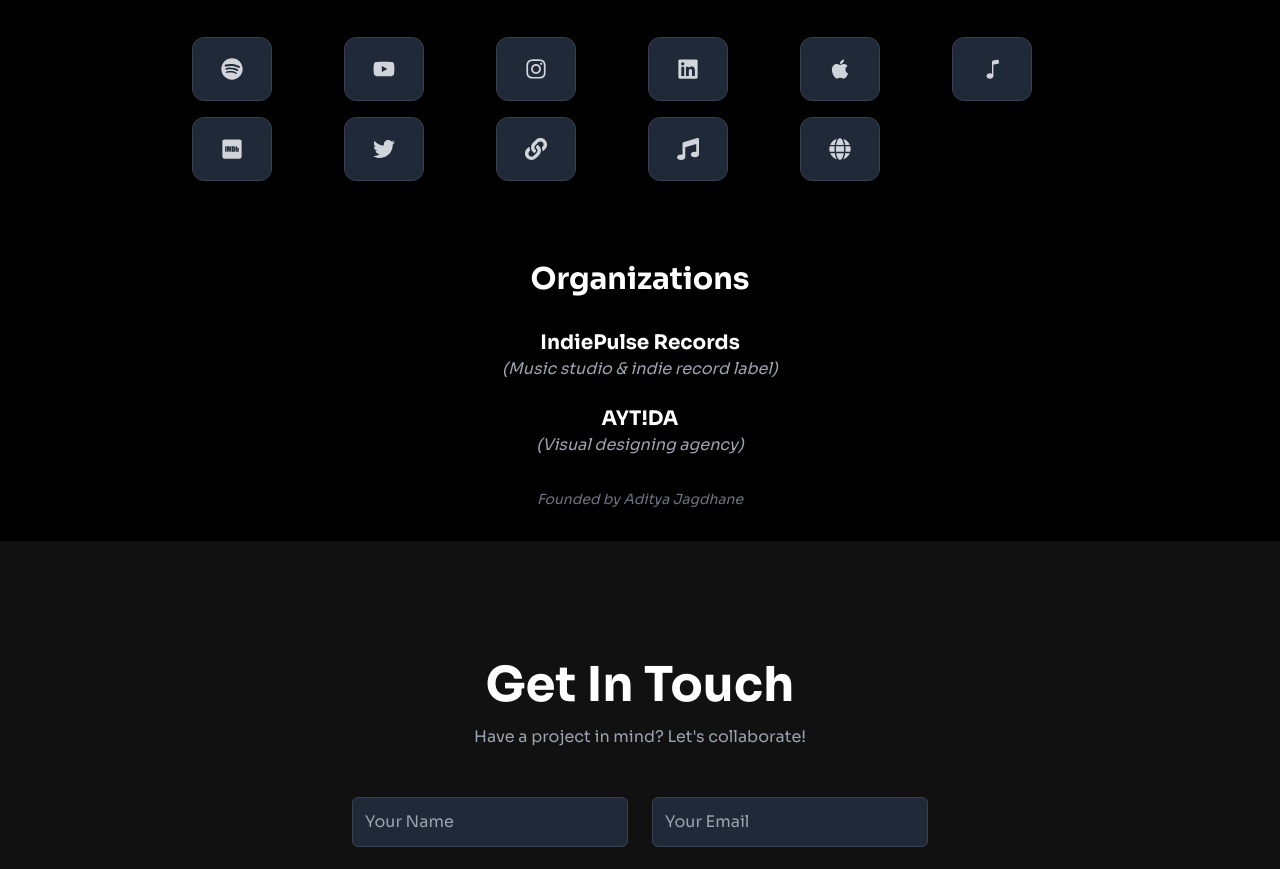
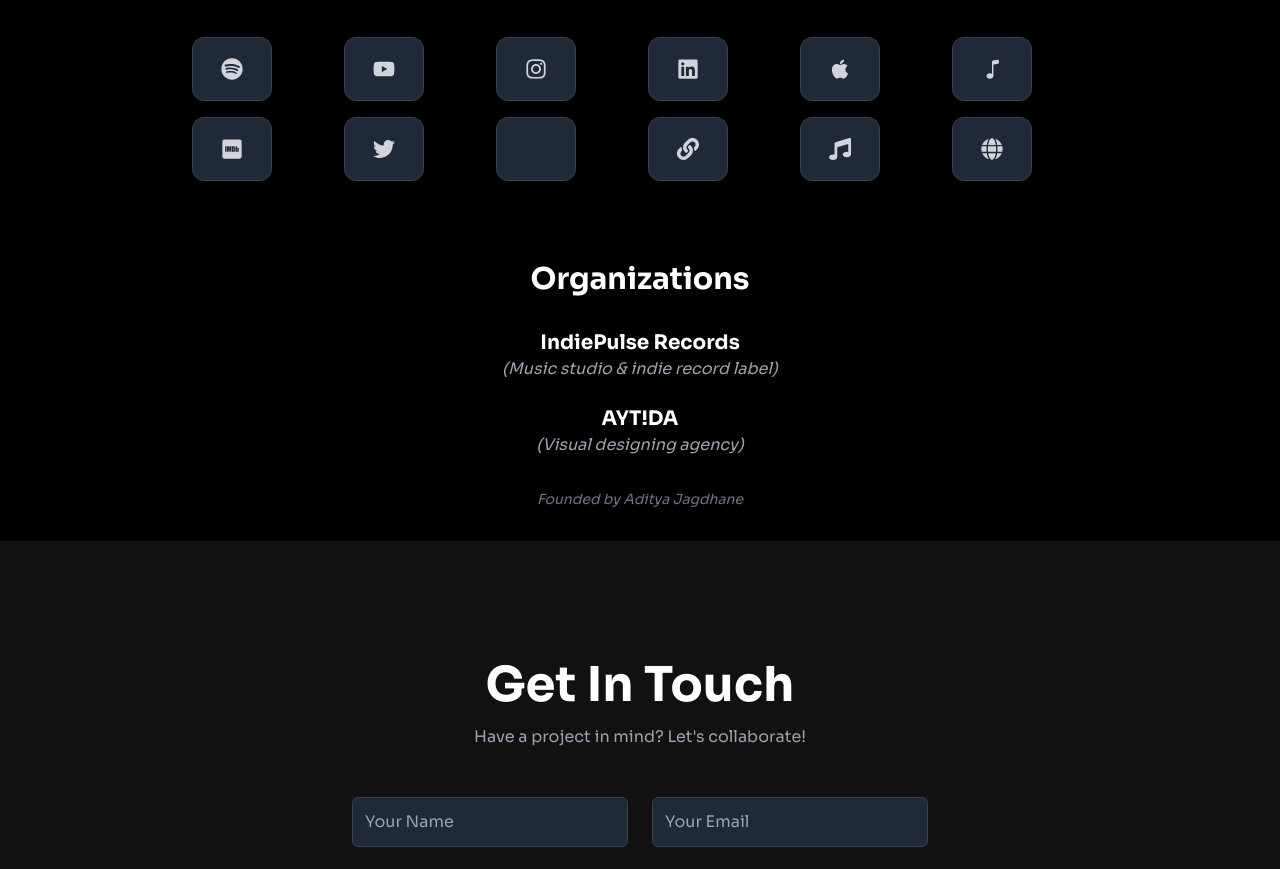
Before and after one commit to thecreativeghost/adityajagdhane-official-website, a React (Vite) app: page / in a window 1280 px wide. Shown: the part 2843-3712 px from the top of the page. Built offline with nearby package versions, Linux system fonts and the light colour scheme; some icons are missing.

Commit message:
Update About.tsx

```diff
--- a/src/components/About.tsx
+++ b/src/components/About.tsx
@@ -6,6 +6,7 @@ import {
   FaImdb, FaTwitter, FaLink, FaMusic, FaGlobe
 } from 'react-icons/fa';
 import { BsMusicNote, BsDisc } from 'react-icons/bs';
+import TmdbIcon from '@/components/icons/TmdbIcon';
 
 const socialLinks = [
   { icon: FaSpotify, label: 'Spotify', href: 'https://open.spotify.com/artist/4h9hF2bDVS8HY1weu9IYg5' },
@@ -16,6 +17,7 @@ const socialLinks = [
   { icon: BsMusicNote, label: 'JioSaavn', href: 'https://www.jiosaavn.com/artist/aditya-jagdhane-songs/4Q,9LuO5,fs_' },
   { icon: FaImdb, label: 'IMDb', href: 'https://www.imdb.com/name/nm16380921/' },
   { icon: FaTwitter, label: 'X (Twitter)', href: 'https://x.com/AdityaJagdhane7' },
+  { icon: TmdbIcon, label: 'TMDB', href: 'https://www.themoviedb.org/person/5892274' },
   { icon: FaLink, label: 'Linktree', href: 'https://lnk.bio/adityajagdhane7' },
   { icon: FaMusic, label: 'MusicBrainz', href: 'https://musicbrainz.org/artist/2b41c60a-13c6-482d-945c-f704fb893e32' },
   { icon: FaGlobe, label: 'Knowledge Panel', href: 'https://www.google.com/search?kgmid=/g/11t5m84d_v' }
```
